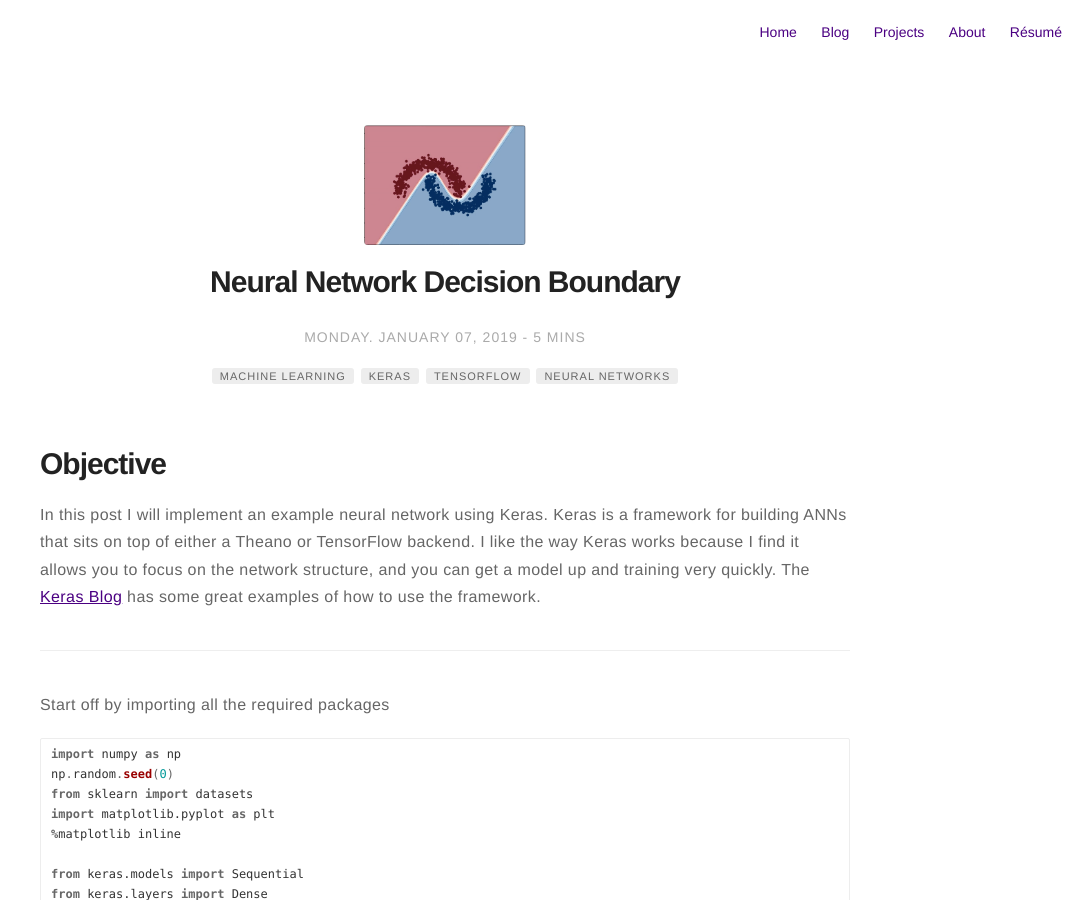
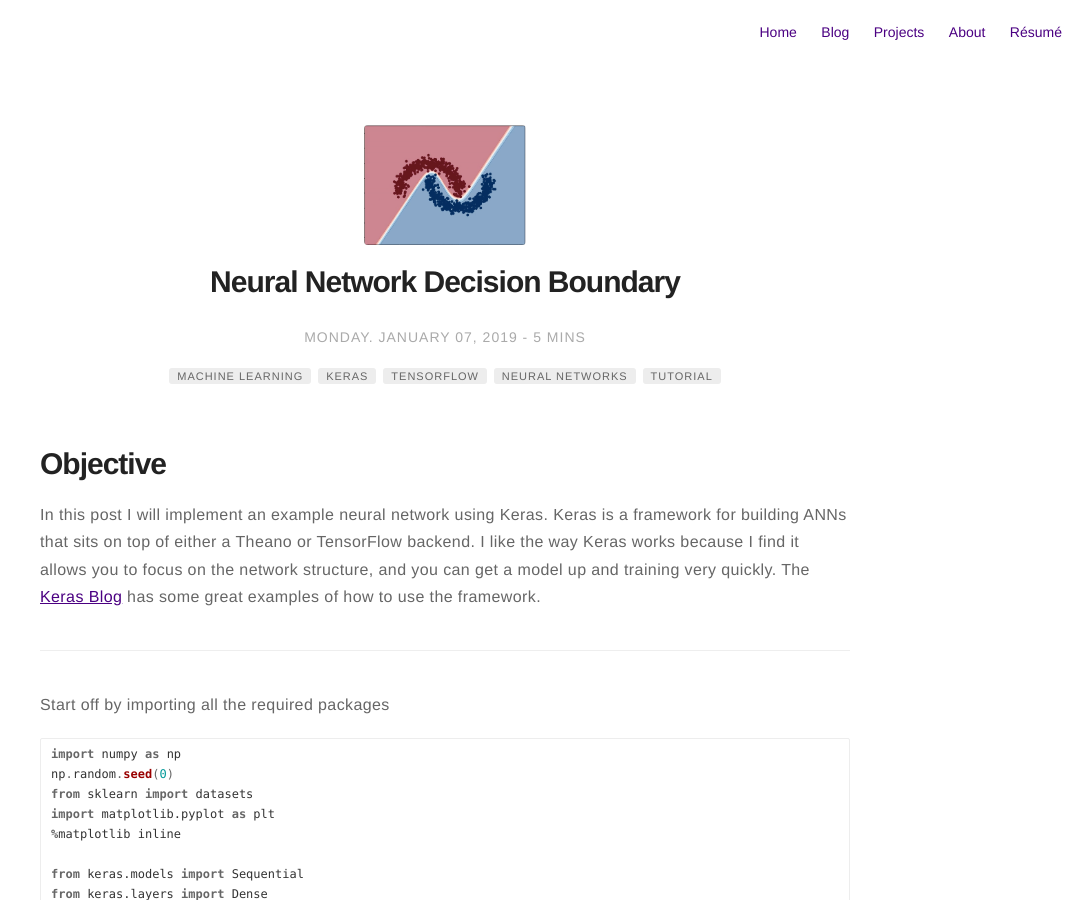
Before and after one commit to RohitMidha23/http-rohitmidha23.github.io, a Jekyll site: the page built from _posts/2019-01-07-Neural-Network-Decision-Boundary.md, in a window 1280 px wide and 900 px high. Shown: the whole window, without its empty margins (195-1280 px from the left). Built offline with Jekyll 4.4.1, drawn with Linux system fonts in a browser that asks for light colours.

Commit message:
Updated!

```diff
--- a/_posts/2019-01-07-Neural-Network-Decision-Boundary.md
+++ b/_posts/2019-01-07-Neural-Network-Decision-Boundary.md
@@ -9,6 +9,7 @@ tag:
 - keras
 - tensorflow
 - neural networks
+- tutorial
 
 star: false
 category: blog
```
